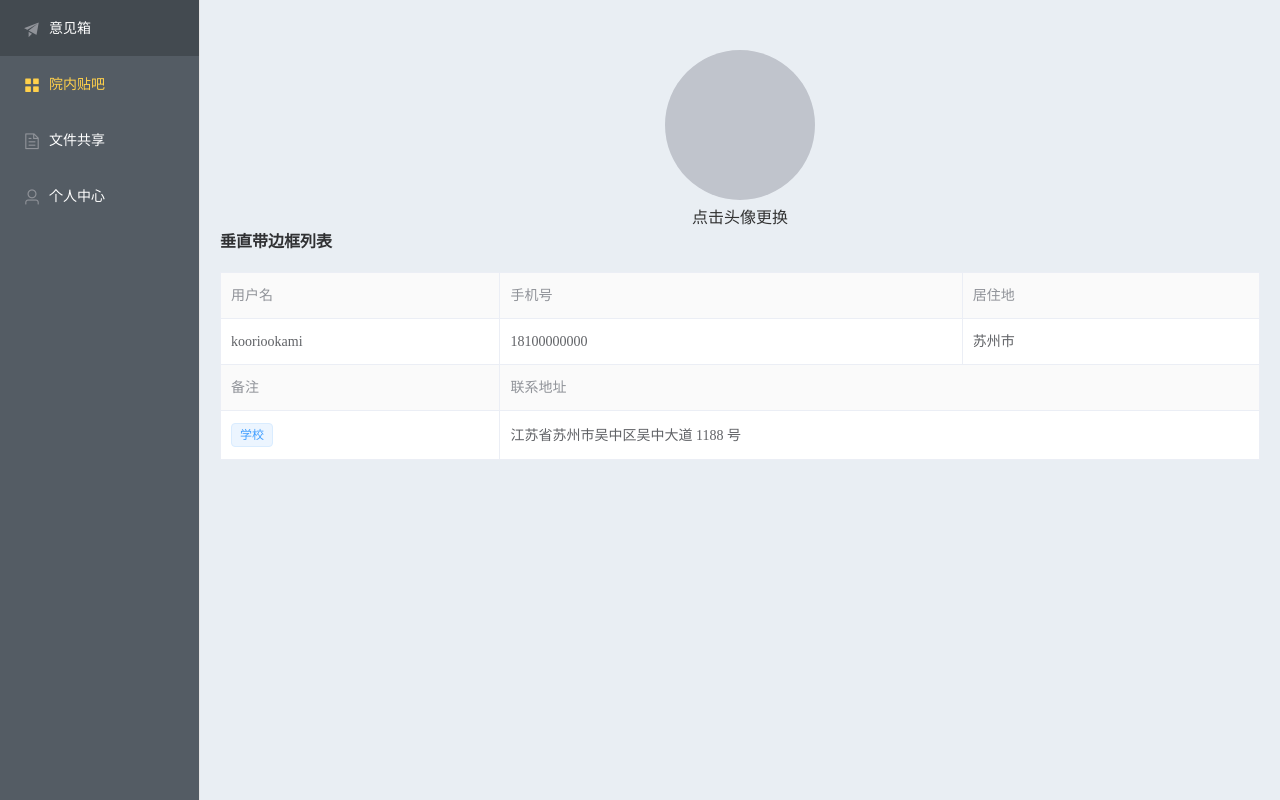
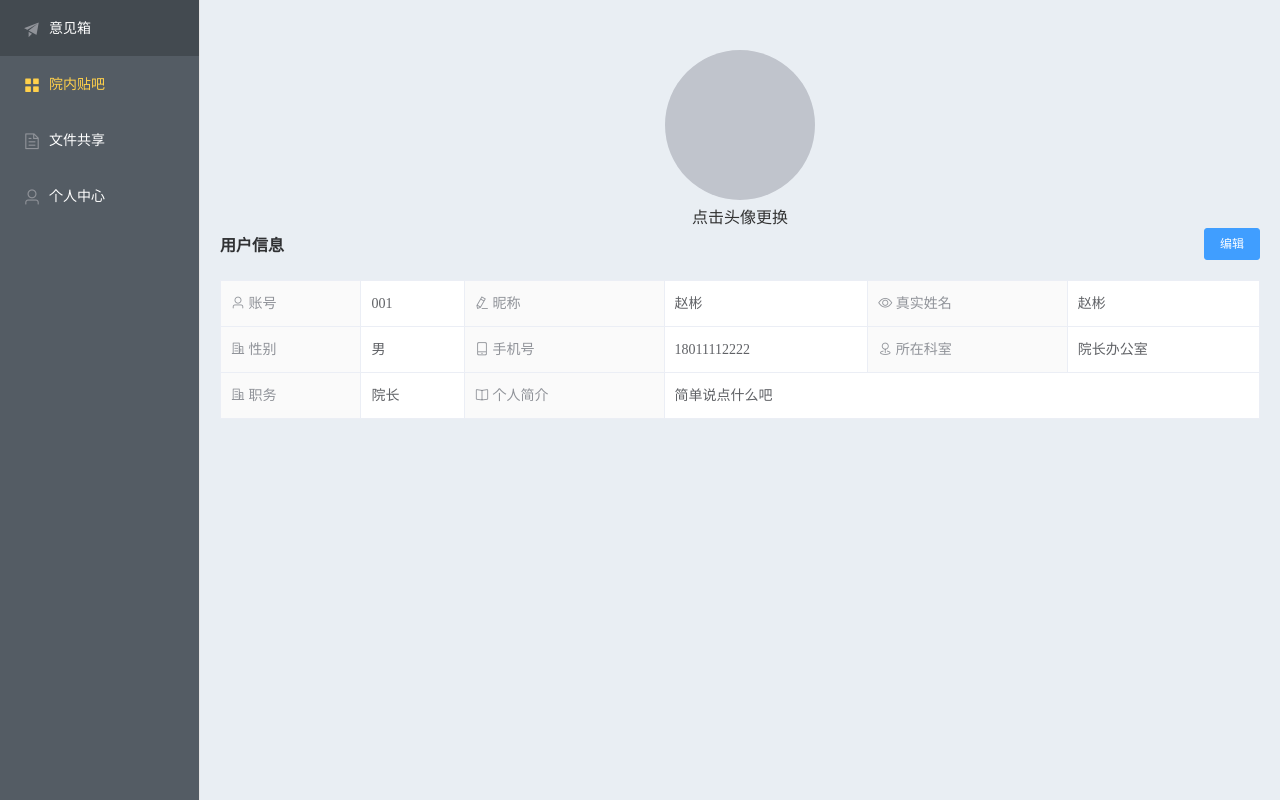
Before and after one commit to heyyousa/vue-project, a Vue app in the folder hip-demo/: page /#/mailLeader/admin/userinfo in a window 1280 px wide. Built offline with nearby package versions, Linux system fonts and the light colour scheme.

Commit message:
vue-project

```diff
--- a/hip-demo/src/components/adminLeader.vue
+++ b/hip-demo/src/components/adminLeader.vue
@@ -6,6 +6,7 @@
       <iconbox></iconbox>
     </div>
     <router-view></router-view>
+    <div class="btnbox"></div>
   </div>
 </template>
 
--- a/hip-demo/src/components/userinfolist.vue
+++ b/hip-demo/src/components/userinfolist.vue
@@ -3,22 +3,71 @@
 <template>
   <div>
     <el-descriptions
-      title="垂直带边框列表"
-      direction="vertical"
-      :column="4"
+      class="margin-top"
+      title="用户信息"
+      :column="3"
+      size=""
       border
     >
-      <el-descriptions-item label="用户名">kooriookami</el-descriptions-item>
-      <el-descriptions-item label="手机号">18100000000</el-descriptions-item>
-      <el-descriptions-item label="居住地" :span="2"
-        >苏州市</el-descriptions-item
-      >
-      <el-descriptions-item label="备注">
-        <el-tag size="small">学校</el-tag>
+      <template slot="extra">
+        <el-button type="primary" size="small">编辑</el-button>
+      </template>
+      <el-descriptions-item>
+        <template slot="label">
+          <i class="el-icon-user"></i>
+          账号
+        </template>
+        001
       </el-descriptions-item>
-      <el-descriptions-item label="联系地址"
-        >江苏省苏州市吴中区吴中大道 1188 号</el-descriptions-item
-      >
+      <el-descriptions-item>
+        <template slot="label">
+          <i class="el-icon-edit"></i>
+          昵称
+        </template>
+        赵彬
+      </el-descriptions-item>
+      <el-descriptions-item>
+        <template slot="label">
+          <i class="el-icon-view"></i>
+          真实姓名
+        </template>
+        赵彬
+      </el-descriptions-item>
+      <el-descriptions-item>
+        <template slot="label">
+          <i class="el-icon-office-building"></i>
+          性别
+        </template>
+        男
+      </el-descriptions-item>
+      <el-descriptions-item>
+        <template slot="label">
+          <i class="el-icon-mobile-phone"></i>
+          手机号
+        </template>
+        18011112222
+      </el-descriptions-item>
+      <el-descriptions-item>
+        <template slot="label">
+          <i class="el-icon-place"></i>
+          所在科室
+        </template>
+        院长办公室
+      </el-descriptions-item>
+      <el-descriptions-item>
+        <template slot="label">
+          <i class="el-icon-office-building"></i>
+          职务
+        </template>
+        院长
+      </el-descriptions-item>
+      <el-descriptions-item>
+        <template slot="label">
+          <i class="el-icon-reading"></i>
+          个人简介
+        </template>
+        简单说点什么吧
+      </el-descriptions-item>
     </el-descriptions>
   </div>
 </template>
@@ -31,5 +80,5 @@ export default {
 };
 </script>
 
-<style>
+<style lang='less' scoped>
 </style>
```
